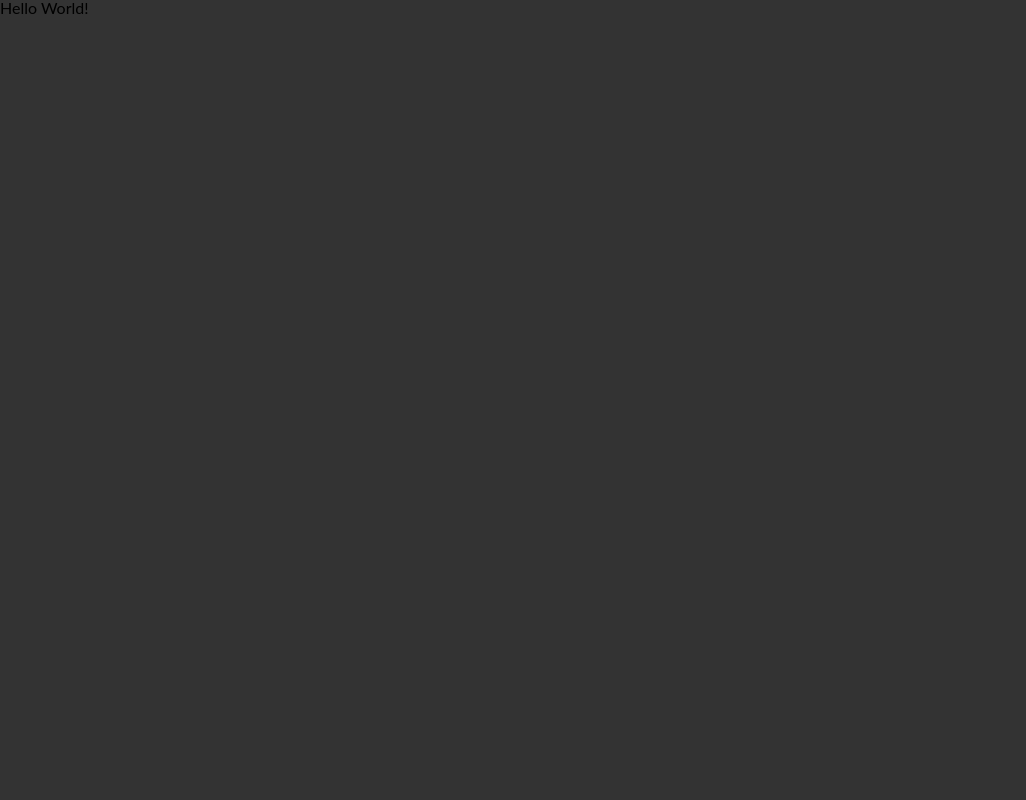
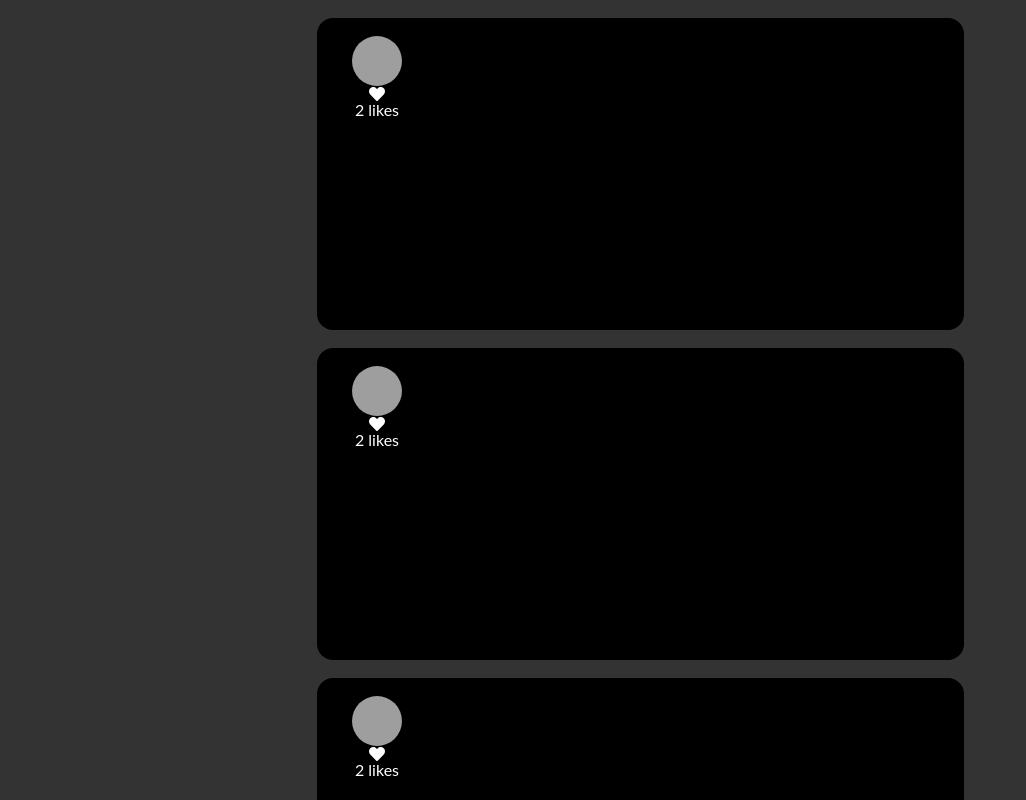
Before and after one commit to okitauehara/linkr, a JavaScript app: page /user in a window 1280 px wide. Shown: the top 800 px of the page, without its empty margins (0-1026 px from the left). Built offline with nearby package versions, Linux system fonts and the light colour scheme; grey boxes are pictures that could not be loaded.

Commit message:
estrutura do post iniciada

```diff
--- a/package.json
+++ b/package.json
@@ -9,6 +9,7 @@
     "axios": "^0.21.4",
     "react": "^17.0.2",
     "react-dom": "^17.0.2",
+    "react-icons": "^4.2.0",
     "react-router-dom": "^5.3.0",
     "react-scripts": "4.0.3",
     "styled-components": "^5.3.1",
--- a/src/App.js
+++ b/src/App.js
@@ -1,14 +1,11 @@
 import './App.css';
 import { BrowserRouter, Route, Switch } from 'react-router-dom';
-import UserPosts from './components/UserPosts';
+import UserPosts from './components/UserPosts/UserPosts';
 
 export default function App() {
 	return (
 		<BrowserRouter>
 			<Switch>
-				<Route>
-					<h1>Hello World!</h1>
-				</Route>
 				<Route path="/user" exact>
 					<UserPosts />
 				</Route>
--- a/src/components/UserPosts.js
+++ /dev/null
@@ -1,3 +0,0 @@
-export default function UserPosts() {
-
-}
--- /dev/null
+++ b/src/components/UserPosts/UserPost.js
@@ -0,0 +1,53 @@
+import { FaHeart } from 'react-icons/fa'
+import styled from 'styled-components'
+
+export default function UserPost(props) {
+    const {
+        user,
+        linkTitle,
+        text,
+        linkImage,
+        linkDescription,
+        link,
+        likes,
+        id} = props.post;
+
+    return (
+        <ContainerUserPost>
+            <div className="photo-and-likes">
+                <img src={user.avatar} alt=''/>
+                <FaHeart />
+                <p>{likes.length} likes</p>
+            </div>
+            <div className="main-post">
+                <div className="link-content">
+
+                </div>
+            </div>
+        </ContainerUserPost>
+    )
+}
+
+const ContainerUserPost = styled.div`
+    background-color: black;
+    color: white;
+    width: 611px;
+    height:276px;
+    display:flex;
+    margin-top: 18px;
+    border-radius: 16px;
+    padding: 18px;
+
+    .photo-and-likes {
+        display: flex;
+        flex-direction: column;
+        align-items: center;
+        height: 100%;
+        width: 85px;
+    }
+    .photo-and-likes img {
+        width: 50px;
+        height: 50px;
+        border-radius: 50%;
+    }
+`;
--- /dev/null
+++ b/src/components/UserPosts/UserPosts.js
@@ -0,0 +1,19 @@
+import mockedPosts from './mockedPosts'
+import styled from 'styled-components'
+import UserPost from './UserPost'
+
+export default function UserPosts() {
+    return (
+        <ContainerUserPosts>
+            {mockedPosts.map((post, index) => (
+                <UserPost post={post} key={index}/>
+            ))}
+        </ContainerUserPosts>
+    )
+}
+
+const ContainerUserPosts = styled.div`
+    display: flex;
+    flex-direction: column;
+    align-items: center;
+`;
--- a/src/components/mockedPosts.js
+++ b/src/components/UserPosts/mockedPosts.js
@@ -1,7 +1,6 @@
-const mockedPosts = {
-    posts: [
+const mockedPosts = [
         {
-            id: 2,
+            id: 1,
             text: "Never Gonna Give You Up #rickroll",
             link: "https://www.youtube.com/watch?v=dQw4w9WgXcQ",
             linkTitle: "Rick Astley - Never Gonna Give You Up (Video)",
@@ -10,7 +9,7 @@ const mockedPosts = {
             user: {
                 id: 1,
                 username: "teste",
-                avatar: "https://mock-api.bootcamp.respondeai.com.br/api/v2/linkr/users/1/avatar"
+                avatar: "https://i.imgur.com/nlBKADx.jpeg"
             },
             likes: [
                 {
@@ -45,14 +44,14 @@ const mockedPosts = {
             linkDescription: "Rick Astley's official music video for “Never Gonna Give You Up” Listen to Rick Astley: https://RickAstley.lnk.to/_listenYDSubscribe to the official Rick Ast...",
             linkImage: "https://i.ytimg.com/vi/dQw4w9WgXcQ/maxresdefault.jpg",
             user: {
-                id: 1,
+                id: 2,
                 username: "teste",
-                avatar: "https://mock-api.bootcamp.respondeai.com.br/api/v2/linkr/users/1/avatar"
+                avatar: "https://i.imgur.com/nlBKADx.jpeg"
             },
             likes: [
                 {
-                    id: 1,
-                    userId: 1,
+                    id: 2,
+                    userId: 2,
                     postId: 2,
                     createdAt: "2021-05-24T18:55:37.544Z",
                     updatedAt: "2021-05-24T18:55:37.544Z",
@@ -75,7 +74,7 @@ const mockedPosts = {
             ]
         },
         {
-            id: 2,
+            id: 3,
             text: "Never Gonna Give You Up #rickroll",
             link: "https://www.youtube.com/watch?v=dQw4w9WgXcQ",
             linkTitle: "Rick Astley - Never Gonna Give You Up (Video)",
@@ -84,7 +83,7 @@ const mockedPosts = {
             user: {
                 id: 1,
                 username: "teste",
-                avatar: "https://mock-api.bootcamp.respondeai.com.br/api/v2/linkr/users/1/avatar"
+                avatar: "https://i.imgur.com/nlBKADx.jpeg"
             },
             likes: [
                 {
@@ -99,7 +98,7 @@ const mockedPosts = {
                     }
                 },
                 {
-                    id: 2,
+                    id: 3,
                     userId: 4,
                     postId: 2,
                     createdAt: "2021-05-25T17:41:50.248Z",
@@ -121,12 +120,12 @@ const mockedPosts = {
             user: {
                 id: 1,
                 username: "teste",
-                avatar: "https://mock-api.bootcamp.respondeai.com.br/api/v2/linkr/users/1/avatar"
+                avatar: "https://i.imgur.com/nlBKADx.jpeg"
             },
             likes: [
                 {
                     id: 1,
-                    userId: 1,
+                    userId: 3,
                     postId: 2,
                     createdAt: "2021-05-24T18:55:37.544Z",
                     updatedAt: "2021-05-24T18:55:37.544Z",
@@ -149,6 +148,5 @@ const mockedPosts = {
             ]
         }
     ]
-}
 
 export default mockedPosts;
```
Also changed, not shown: src/components/UserContext.js (added), 1 other file (tests, documents, lock files or other folders).
